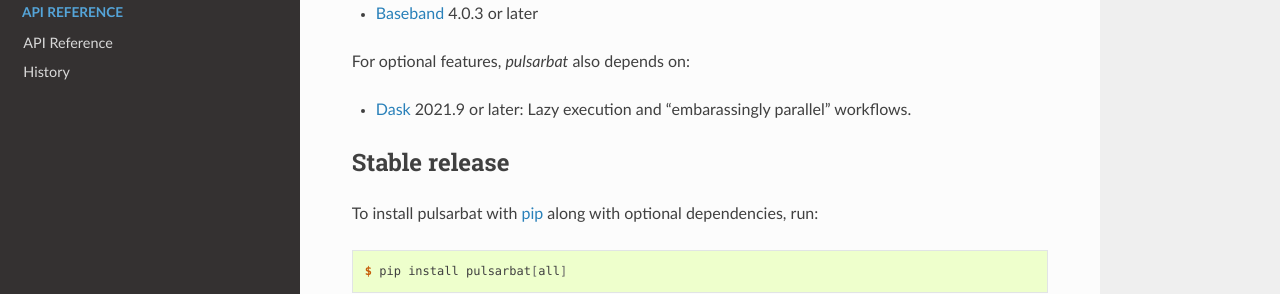
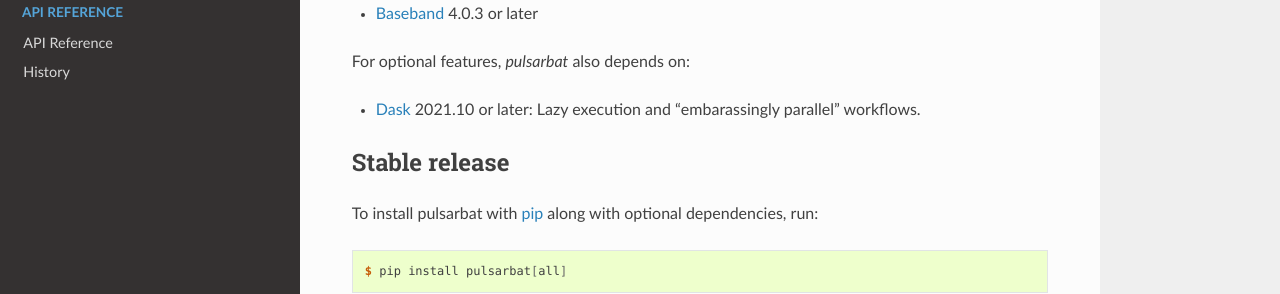
Before and after one commit to theXYZT/pulsarbat, a Sphinx documentation site: the page built from docs/install.rst, in a window 1280 px wide and 1286 px high. Shown: the part 358-652 px from the top of the window. Built offline with Sphinx 7.4.7 and the Read the Docs theme 2.0.0, drawn with Linux system fonts in a browser that asks for light colours.

Commit message:
Updated Dask version

```diff
--- a/docs/install.rst
+++ b/docs/install.rst
@@ -17,7 +17,7 @@
 
 For optional features, `pulsarbat` also depends on:
 
-- `Dask <https://dask.org/>`_ 2021.9 or later: Lazy execution and
+- `Dask <https://dask.org/>`_ 2021.10 or later: Lazy execution and
   "embarassingly parallel" workflows.
 
 
--- a/setup.cfg
+++ b/setup.cfg
@@ -38,7 +38,7 @@
 
 [options.extras_require]
 all =
-    dask[array]>=2021.9
+    dask[array]>=2021.10
 
 [bumpversion]
 current_version = 0.0.4
```
Also changed, not shown: 1 other file.
